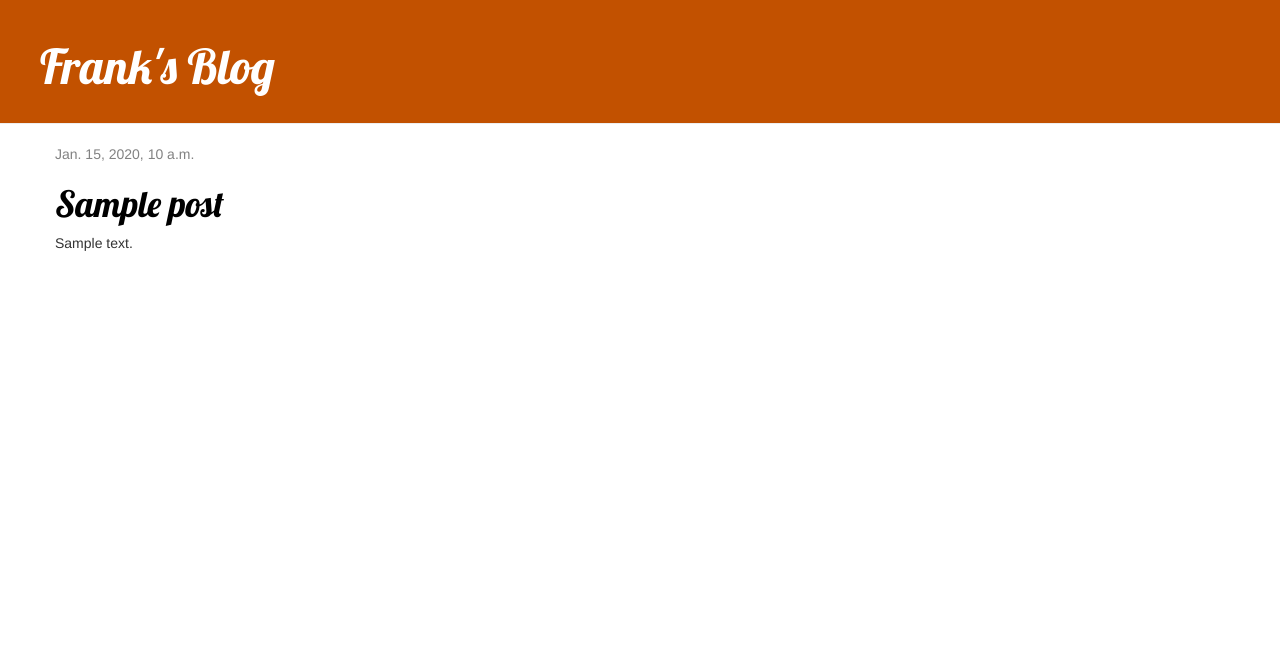
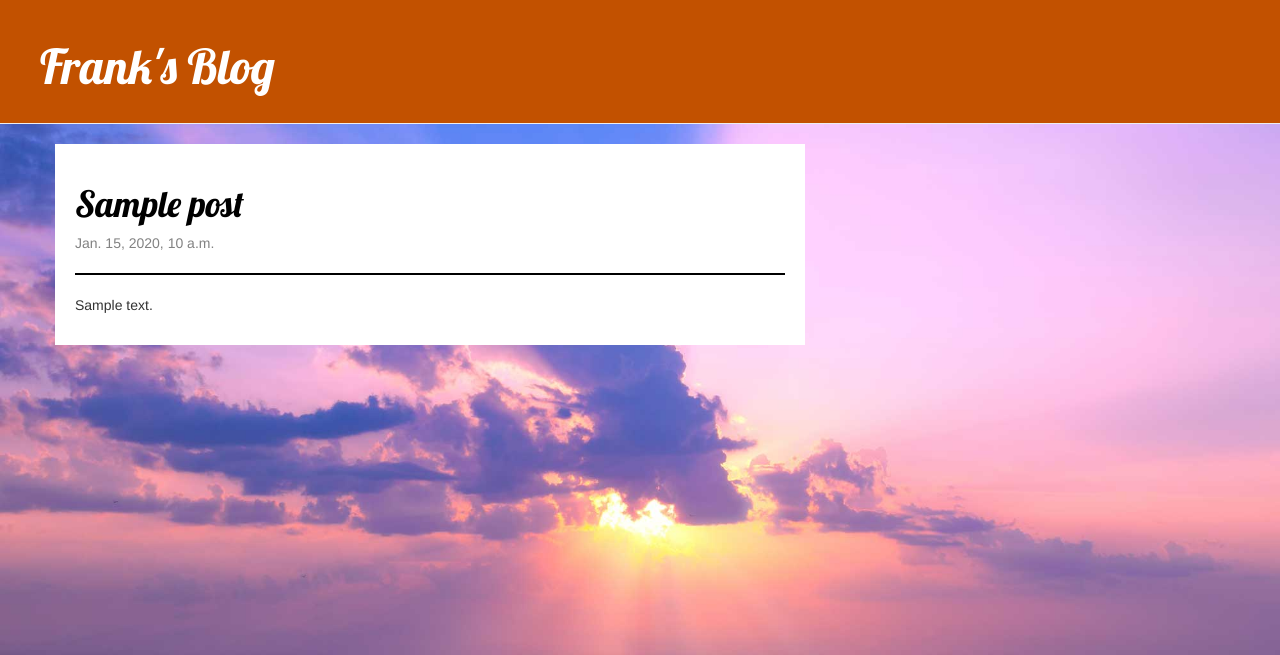
Before and after one commit to fk2208/my-first-blog, a Django app: page / in a window 1280 px wide. Shown: the top 655 px of the page. Run offline with Django 3.2, Linux system fonts and the light colour scheme; tables that the repository leaves empty hold one stand-in row (values such as "Sample post"); some libraries are stand-ins or nearby versions.

Commit message:
added css and images

```diff
--- a/blog/static/css/blog.css
+++ b/blog/static/css/blog.css
@@ -39,8 +39,21 @@ h1, h2, h3, h4 {
     margin-right: 20px;
 }
 .post {
+    padding: 20px 20px 20px 20px;
+    background-color: #ffffff;
     margin-bottom: 70px;
 }
 .post h1 a, .post h1 a:visited {
     color: #000000;
 }
+
+body{
+    background: url("/static/img/sky.jpg") no-repeat fixed;
+    background-size: cover;
+    background-color: lightgrey;
+
+}
+
+hr {
+    border-top: 2px solid black;
+}
--- a/blog/templates/blog/post_list.html
+++ b/blog/templates/blog/post_list.html
@@ -3,10 +3,12 @@
     {% for post in posts %}
 
         <div class="post">
+
+            <h1><a href="{% url 'post_detail' pk=post.pk %}">{{ post.title }}</a></h1>
             <div class="date">
                 {{ post.published_date }}
             </div>
-            <h1><a href="{% url 'post_detail' pk=post.pk %}">{{ post.title }}</a></h1>
+            <hr>
             <p>{{ post.text|linebreaksbr }}</p>
         </div>
     {% endfor %}
--- a/blog/views.py
+++ b/blog/views.py
@@ -8,7 +8,7 @@ from .forms import PostForm
 # Create your views here.
 
 def post_list(request):
-    posts = Post.objects.filter(published_date__lte=timezone.now()).order_by('published_date')
+    posts = Post.objects.filter(published_date__lte=timezone.now()).order_by('-published_date')
     posts = Post.objects.order_by('created_date')
     return render(request, 'blog/post_list.html', {'posts':posts})
 
```
Also changed, not shown: blog/static/img/sky.jpg (added).
